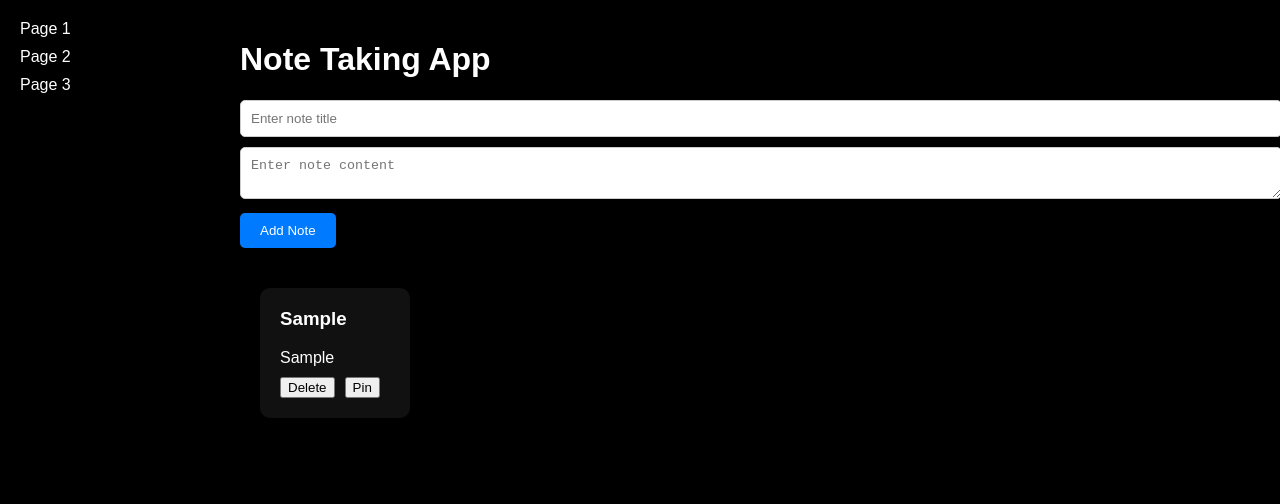
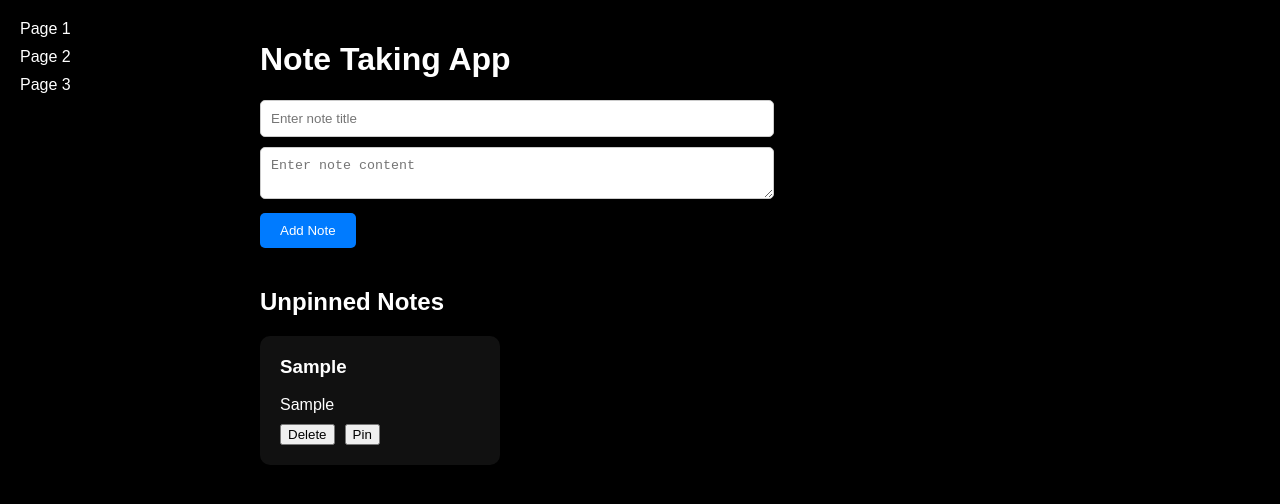
Before and after one commit to madhavreddy509/note-taking-app, a React (Create React App) app: page / in a window 1280 px wide. Both pictures are taken after typing "Sample", "Sample" into the empty fields and a click on the button "Add Note". Shown: the top 504 px of the page. Built offline with nearby package versions, Linux system fonts and the light colour scheme.

Commit message:
ploblem pinned un

```diff
--- a/src/components/NoteList.css
+++ b/src/components/NoteList.css
@@ -5,16 +5,13 @@ body {
   font-family: Arial, sans-serif;
   margin: 0; /* Remove default body margin */
   padding: 0; /* Remove default body padding */
+  display: flex;
 }
 
 .sidebar {
   width: 200px;
   background-color: #333;
   padding: 20px;
-  position: fixed;
-  top: 0;
-  left: 0;
-  bottom: 0;
 }
 
 .sidebar a {
@@ -30,13 +27,20 @@ body {
 }
 
 .content {
-  margin-left: 220px; /* Adjust content margin to make space for the sidebar */
+  flex-grow: 1;
+  padding: 20px;
 }
 
+/* src/components/NoteList.css */
 .note-list-container {
   display: flex;
-  flex-wrap: wrap;
+  flex-direction: row; /* Display items horizontally */
   gap: 20px;
+}
+
+.notes-row {
+  display: flex;
+  flex-direction: row; /* Display notes horizontally */
 }
 
 .note-box {
@@ -45,6 +49,8 @@ body {
   border-radius: 10px;
   box-shadow: 0 4px 8px rgba(0, 0, 0, 0.1);
   flex: 1 0 200px; /* Flexible box sizing */
+  max-width: 300px; /* Set maximum width for each note */
+  /* Optionally add margin or padding if needed */
 }
 
 .note-box h3 {
@@ -58,30 +64,3 @@ body {
 .note-box button {
   margin-right: 10px;
 }
-
-/* src/components/NoteList.css */
-.note-list-container {
-  display: grid;
-  grid-template-columns: repeat(auto-fit, minmax(calc(25% - 20px), 1fr)); /* Four columns with minimum width */
-  grid-gap: 20px; /* Gap between grid items */
-  padding: 20px; /* Add padding to the container to create space between the edges */
-}
-
-.note-box {
-  background-color: #111;
-  padding: 20px;
-  border-radius: 10px;
-  box-shadow: 0 4px 8px rgba(0, 0, 0, 0.1);
-}
-
-.note-box h3 {
-  margin-top: 0;
-}
-
-.note-box p {
-  margin-bottom: 10px;
-}
-
-.note-box button {
-  margin-right: 10px;
-}
--- a/src/components/NoteList.js
+++ b/src/components/NoteList.js
@@ -15,6 +15,7 @@ const NoteList = ({ notes, deleteNote, pinNote }) => {
       {pinnedNotes.length > 0 && (
         <div className="pinned-notes">
           <h2>Pinned Notes</h2>
+          <div className="notes-row">
             {pinnedNotes.map(note => (
               <div key={note.id} className="note-box">
                 <h3>{note.title}</h3>
@@ -26,10 +27,14 @@ const NoteList = ({ notes, deleteNote, pinNote }) => {
               </div>
             ))}
           </div>
+        </div>
       )}
 
       {/* Unpinned Notes Section */}
+      {unpinnedNotes.length > 0 && (
         <div className="unpinned-notes">
+          <h2>Unpinned Notes</h2>
+          <div className="notes-row">
             {unpinnedNotes.map(note => (
               <div key={note.id} className="note-box">
                 <h3>{note.title}</h3>
@@ -42,6 +47,8 @@ const NoteList = ({ notes, deleteNote, pinNote }) => {
             ))}
           </div>
         </div>
+      )}
+    </div>
   );
 };
 
```
Lines whose indentation alone changed are shown as unchanged.
